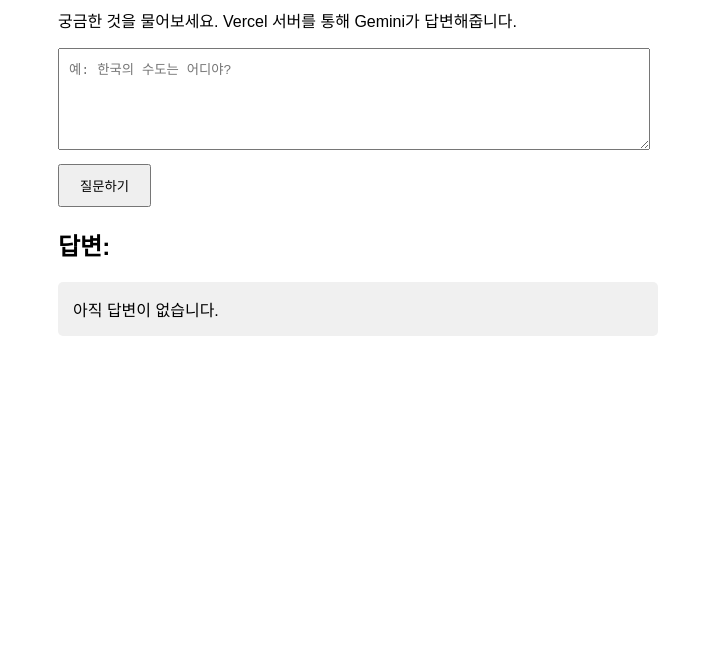
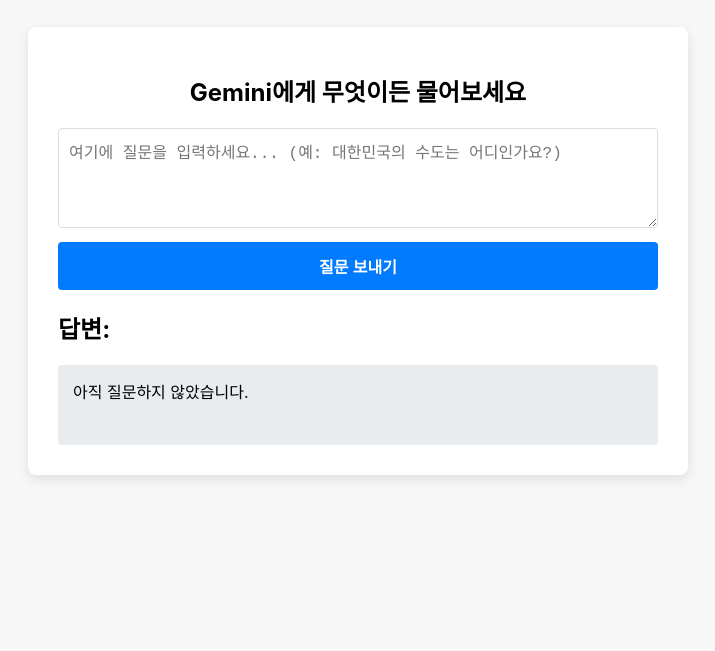
Before and after one commit to Q815S/AILMS, a website: page index.html in a window 1280 px wide. Shown: the part 149-800 px from the top of the page, without its empty margins (282-997 px from the left). Drawn offline with Linux system fonts and the light colour scheme.

Commit message:
Add files via upload

```diff
--- a/index.html
+++ b/index.html
@@ -2,65 +2,94 @@
 <html lang="ko">
 <head>
     <meta charset="UTF-8">
-    <title>Vercel과 Gemini 테스트</title>
+    <title>Gemini API 클라이언트</title>
     <style>
-        body { font-family: sans-serif; container-type: inline-size; }
-        .container { max-width: 600px; margin: 40px auto; padding: 20px; }
-        textarea { width: 95%; min-height: 80px; margin-bottom: 10px; padding: 10px; }
-        button { padding: 10px 20px; }
-        #result { margin-top: 20px; padding: 15px; background-color: #f0f0f0; border-radius: 5px; white-space: pre-wrap; }
+        /* 페이지를 보기 좋게 꾸며주는 CSS 코드입니다 */
+        body {
+            font-family: -apple-system, BlinkMacSystemFont, "Segoe UI", Roboto, "Helvetica Neue", Arial, sans-serif;
+            display: flex;
+            justify-content: center;
+            align-items: center;
+            height: 100vh;
+            margin: 0;
+            background-color: #f7f7f7;
+        }
+        .container {
+            width: 90%;
+            max-width: 600px;
+            padding: 30px;
+            background-color: white;
+            border-radius: 8px;
+            box-shadow: 0 4px 12px rgba(0,0,0,0.1);
+        }
+        h1 {
+            font-size: 24px;
+            text-align: center;
+            margin-bottom: 20px;
+        }
+        textarea {
+            width: 100%;
+            box-sizing: border-box; /* 패딩과 테두리를 너비에 포함시킴 */
+            min-height: 100px;
+            padding: 10px;
+            border: 1px solid #ddd;
+            border-radius: 4px;
+            margin-bottom: 10px;
+            font-size: 16px;
+        }
+        button {
+            width: 100%;
+            padding: 12px;
+            font-size: 16px;
+            font-weight: bold;
+            color: white;
+            background-color: #007bff;
+            border: none;
+            border-radius: 4px;
+            cursor: pointer;
+            transition: background-color 0.2s;
+        }
+        button:disabled {
+            background-color: #aaa;
+            cursor: not-allowed;
+        }
+        button:hover:not(:disabled) {
+            background-color: #0056b3;
+        }
+        #result-area {
+            margin-top: 20px;
+            padding: 15px;
+            background-color: #e9ecef;
+            border-radius: 4px;
+            white-space: pre-wrap; /* 줄바꿈과 공백을 그대로 표시 */
+            min-height: 50px;
+            line-height: 1.6;
+        }
     </style>
 </head>
 <body>
+
     <div class="container">
-        <h1>간단한 Gemini 테스트</h1>
-        <p>궁금한 것을 물어보세요. Vercel 서버를 통해 Gemini가 답변해줍니다.</p>
+        <h1>Gemini에게 무엇이든 물어보세요</h1>
 
-        <textarea id="question-input" placeholder="예: 한국의 수도는 어디야?"></textarea>
-        <button id="ask-button">질문하기</button>
+        <!-- 1. 질문 입력창 -->
+        <textarea id="question-input" placeholder="여기에 질문을 입력하세요... (예: 대한민국의 수도는 어디인가요?)"></textarea>
 
+        <!-- 2. 전송 버튼 -->
+        <button id="ask-button">질문 보내기</button>
+
+        <!-- 3. 답변 표시 영역 -->
         <h2>답변:</h2>
-        <div id="result">아직 답변이 없습니다.</div>
+        <div id="result-area">아직 질문하지 않았습니다.</div>
     </div>
 
+    <!--
+        JavaScript 로직은 여기에 들어갑니다.
+        지금은 비워두고, 다음 단계에서 서버와 통신하는 코드를 추가할 것입니다.
+    -->
     <script>
-        const questionInput = document.getElementById('question-input');
-        const askButton = document.getElementById('ask-button');
-        const resultDiv = document.getElementById('result');
+        // 다음 단계에서 채워넣을 예정입니다.
+    </script>
 
-        // '질문하기' 버튼을 누르면 실행
-        askButton.addEventListener('click', async () => {
-            const question = questionInput.value;
-            if (!question) {
-                alert('질문을 입력해주세요.');
-                return;
-            }
-
-            // 사용자에게 대기 중임을 알림
-            resultDiv.textContent = '답변을 생성하는 중입니다... 잠시만 기다려주세요.';
-            askButton.disabled = true;
-
-            try {
-                // 🔽 우리 Vercel 서버의 API(/api/ask)로 요청을 보냄
-                const response = await fetch('/api/ask', {
-                    method: 'POST',
-                    headers: { 'Content-Type': 'application/json' },
-                    body: JSON.stringify({ question: question }) // 질문을 JSON 형태로 서버에 전달
-                });
-
-                if (!response.ok) {
-                    throw new Error('서버에서 오류가 발생했습니다.');
-                }
-
-                const data = await response.json();
-                resultDiv.textContent = data.answer; // 서버가 보내준 답변을 화면에 표시
-
-            } catch (error) {
-                resultDiv.textContent = '오류: ' + error.message;
-            } finally {
-                askButton.disabled = false; // 버튼 다시 활성화
-            }
-        });
-    </script>
 </body>
 </html>
--- a/package.json
+++ b/package.json
@@ -1,12 +1,13 @@
 {
   "name": "vercel",
   "version": "1.0.0",
+  "description": "",
   "main": "index.js",
+  "type": "module",
   "scripts": {
     "test": "echo \"Error: no test specified\" && exit 1"
   },
   "keywords": [],
   "author": "",
-  "license": "ISC",
-  "description": ""
+  "license": "ISC"
 }
```
Also changed, not shown: api/ask.js (added, +64 -0 lines).
